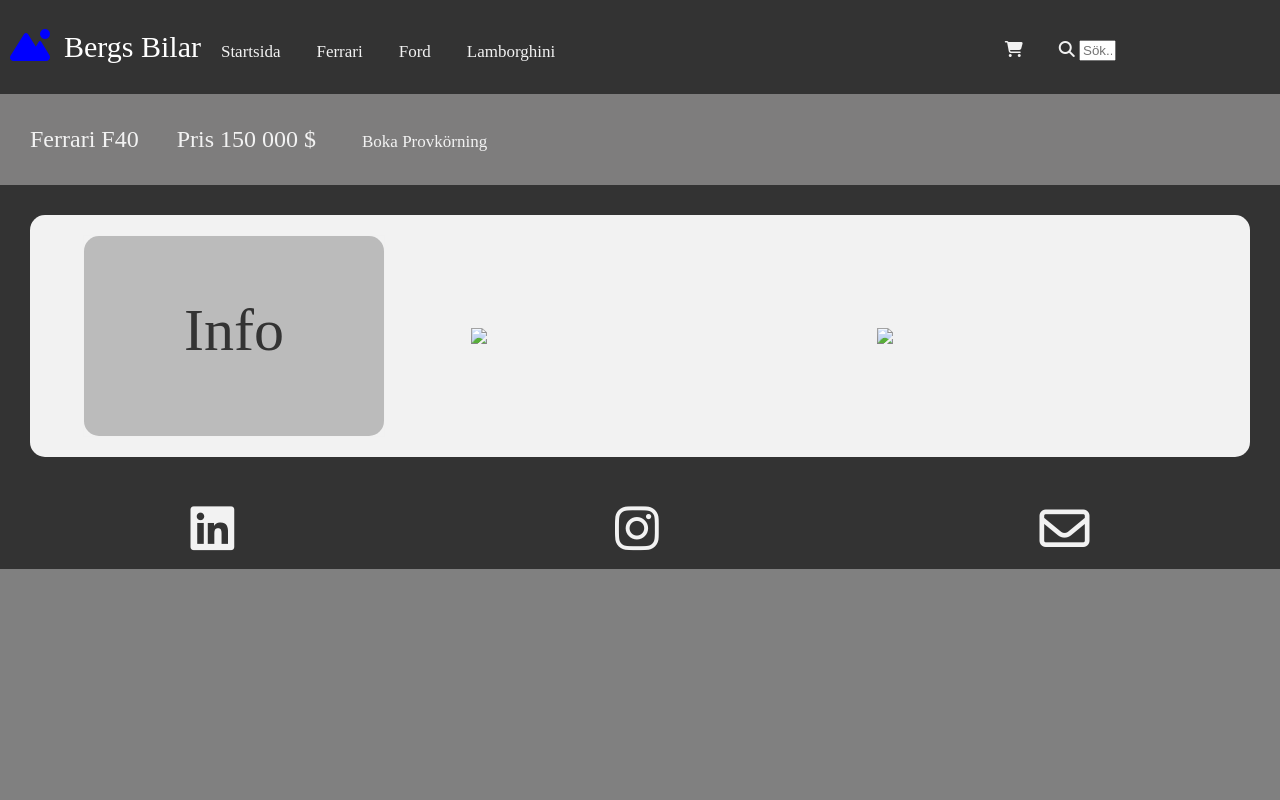
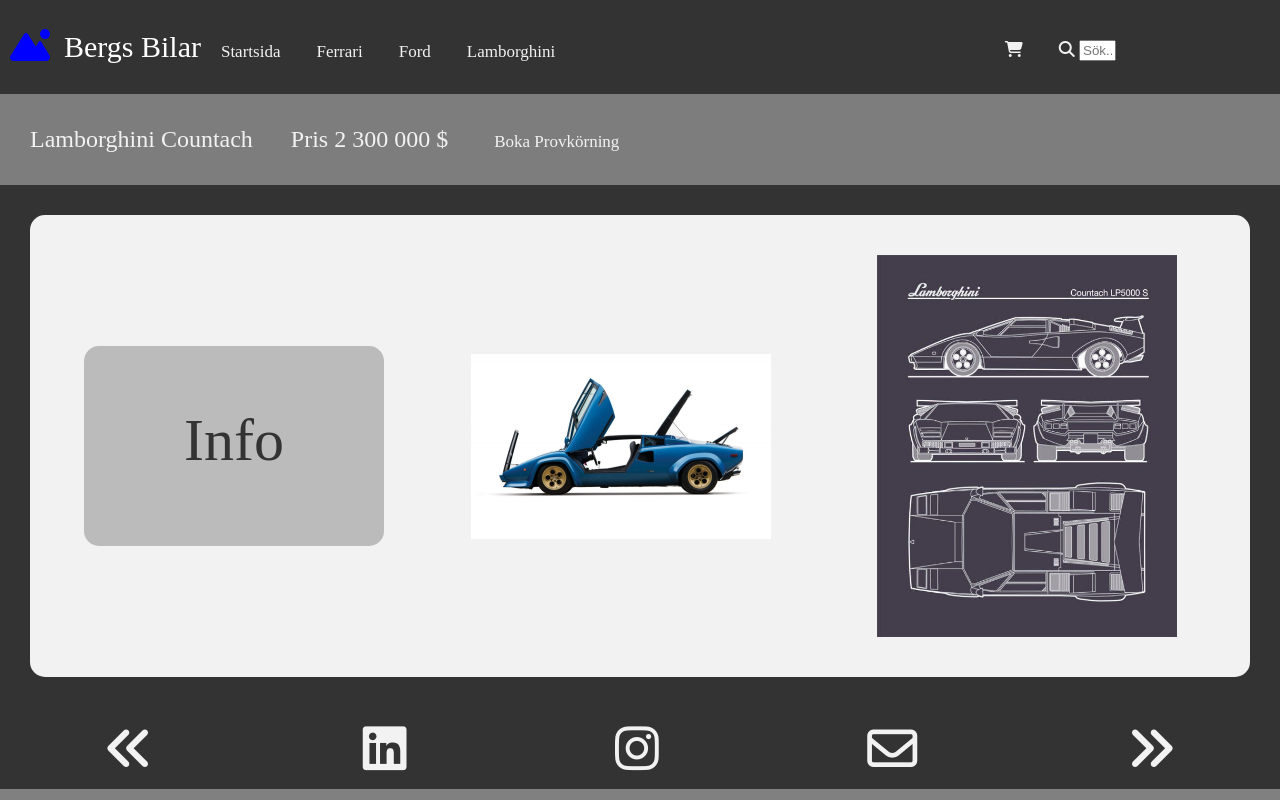
Before and after one commit to Bers1a/minisajt, a plain HTML site: page lamborghini.egensida.html in a window 1280 px wide. Drawn offline with Linux system fonts and the light colour scheme.

Commit message:
Sondagkväll

```diff
--- a/lamborghini.egensida.html
+++ b/lamborghini.egensida.html
@@ -27,10 +27,10 @@
                 <i class="fa-solid fa-mountain-sun" class="berg"></i>
               </div>
         <p class="title">Bergs Bilar</p>
-        <a href="index.html">Startsida</a>
-        <a href="ferrari.egensida.html" #Kontakt>Ferrari</a>
-        <a href="ford.egenhemsida.html">Ford</a>
-        <a href="lamborghini.egensida.html">Lamborghini</a>
+        <a href="index.html" target="_blank">Startsida</a>
+        <a href="ferrari.egensida.html"target="_blank">Ferrari</a>
+        <a href="ford.egenhemsida.html" target="_blank">Ford</a>
+        <a href="lamborghini.egensida.html" target="_blank">Lamborghini</a>
         <div class="navright">
           <a><i class="fa-solid fa-cart-shopping"></i></a>
           <a>
@@ -43,8 +43,8 @@
 
     <nav>
       <div class="navbottom">
-        <p>Ferrari F40</p>
-        <p>Pris 150 000 $</p>
+        <p>Lamborghini Countach</p>
+        <p>Pris 2 300 000 $</p>
         <p><a href="#provkorning">Boka Provkörning</a></p>
       </div>
     </nav>
@@ -56,18 +56,39 @@
             <p class="flipboxtext">Info</p>
           </div>
           <div class="flip-box-back">
-            <p class="flipboxtext">Info</p>
+            <p class="flipboxtext">
+                <i class="fa-regular fa-star"></i></i>
+                Motor ---- 12 cylindrig v-motor
+                <i class="fa-regular fa-star"></i></i>
+              </p>
+              <p>
+                <i class="fa-regular fa-star"></i>Växelsystem ---- 5 växlad
+                manuell<i class="fa-regular fa-star"></i>
+              </p>
+              <p>
+                <i class="fa-regular fa-star"></i>Bromsar ---- Hydraliska
+                skivbromsar<i class="fa-regular fa-star"></i>
+              </p>
+              <p>
+                <i class="fa-regular fa-star"></i></i>Torrvikt ---- 1130kg<i class="fa-regular fa-star"></i>
+                </i>
+              </p>
+              <p>
+                <i class="fa-regular fa-star"></i></i>Toppfart ---- 298 km/h<i class="fa-regular fa-star"></i>
+              </p>
           </div>
         </div>
       </div>
-      <img class="bil3" src="ferrari.blueprint.jpg" />
-      <img class="bil4" src="Ferrari.interior.jpg" />
+      <img class="bil3" src="Images/lamborghini.side.view.jpg" />
+      <img class="bil4" src="images/lamborghini.blueprint.jpg" />
     </div>
 
     <div class="fotter">
+      <p><i class="fa-solid fa-angles-left"></i></p>
       <p><i class="fa-brands fa-linkedin"></i></p>
       <p><i class="fa-brands fa-instagram"></i></p>
       <p><i class="fa-regular fa-envelope"></i></p>
+      <p><i class="fa-solid fa-angles-right"></i></p>
     </div>
   </body>
 </html>
```
Also changed, not shown: ferrari.egensida.html (+7 -5 lines), ford.egenhemsida.html (+9 -7 lines), index.html (+10 -8 lines), Images/icon.hemsida.2.png (added), Images/icon.hemsida.png (added), Images/lamborghini.blueprint.jpg (added), Images/lamborghini.side.view.jpg (added).
